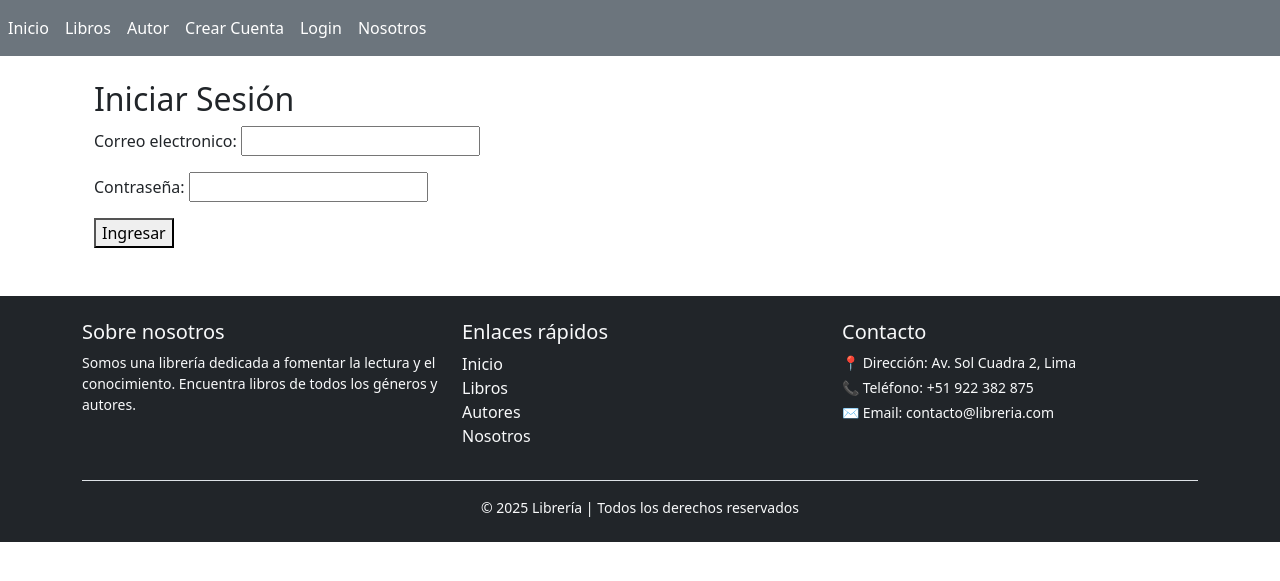
After one commit to BlazeShotS/Sistema-Libreria, a Django app: page /usuario/login in a window 1280 px wide. The commit adds this page. Shown: the top 581 px of the page. Run offline with Django 5.2, Linux system fonts and the light colour scheme.

Commit message:
feat: login para usuarios client y admin

```diff
--- a/templates/base.html
+++ b/templates/base.html
@@ -26,6 +26,7 @@
             <a class="nav-item nav-link active" href="{% url 'libreria:libros'%}">Libros </a>
             <a class="nav-item nav-link active" href="{% url 'libreria:ListarAutores'%}">Autor </a>
             <a class="nav-item nav-link active" href="{% url 'usuarios:crearUsuario'%}">Crear Cuenta </a>
+            <a class="nav-item nav-link active" href="{% url 'usuarios:login'%}">Login </a>
             <a class="nav-item nav-link active" href="{% url 'libreria:nosotros'%}">Nosotros </a>
         </div>
     </nav>
--- a/usuarios/forms.py
+++ b/usuarios/forms.py
@@ -5,3 +5,7 @@ class UsuarioForm(forms.ModelForm):
     class Meta:
         model = Usuario
         fields = '__all__' #Con esto le digo que el formulario , tendra todo los campos de la tabla Usuario
+
+class LoginForm(forms.Form): #En este caso no se crea desde la database o de un modelo , si no nosostros mismos personalizandolo en este caso para login
+    email = forms.EmailField(label="Correo electronico")
+    password = forms.CharField(widget=forms.PasswordInput, label="Contraseña")
--- a/usuarios/templates/usuarios/form.html
+++ b/usuarios/templates/usuarios/form.html
@@ -16,7 +16,7 @@
     {% endfor %}
 
     <div class="botones-formulario">
-        <input class="btn-enviar" type="submit" value="Enviar Información"/>
+        <input class="btn-enviar" type="submit" value="Registrarse"/>
         <a class="btn-volver" href="{% url 'libreria:inicio' %}">Volver</a> <!--ese href , inicio viene de urls.py de libreria, use namespace porque cuando tengo varias app no se sabra de donde viene esa ruta, por use namespace y cuando pongo la ruta , se agrega ese libreria para saber-->
     </div>
 </form>
--- /dev/null
+++ b/usuarios/templates/usuarios/login.html
@@ -0,0 +1,23 @@
+{% extends "base.html" %}
+
+{% block titulo %} Login {% endblock %}
+
+
+{% block contenido %}
+<div class="container">
+    <h2>Iniciar Sesión</h2>
+    <form method="post">
+        {% csrf_token %}
+        {{ form.as_p }}
+        <button type="submit">Ingresar</button>
+    </form>
+
+    {% if messages %}
+        <ul>
+            {% for message in messages %}
+                <li>{{ message }}</li>
+            {% endfor %}
+        </ul>
+    {% endif %}
+</div>
+{% endblock %}
--- a/usuarios/urls.py
+++ b/usuarios/urls.py
@@ -5,5 +5,5 @@ app_name = 'usuarios'
 
 urlpatterns = [
     path('usuario/crear', views.crearUsuario, name='crearUsuario'), #name='inicio' , ese inicio tengo que poner en mi href del html o ruta mejor dicho
-
+    path('usuario/login', views.loginUsuario, name='login'),
 ]
--- a/usuarios/views.py
+++ b/usuarios/views.py
@@ -1,6 +1,7 @@
 from django.shortcuts import render, redirect
+from django.contrib import messages
 from .models import Usuario
-from .forms import UsuarioForm
+from .forms import UsuarioForm, LoginForm
 
 
 
@@ -12,3 +13,31 @@ def crearUsuario(request):
         formularioUsuario.save()
         return redirect('libreria:inicio')
     return render(request, 'usuarios/crear.html',{'formularioUsuario':formularioUsuario})
+
+def loginUsuario(request):
+    form = LoginForm(request.POST or None)
+    if request.method == "POST" and form.is_valid():
+        email = form.cleaned_data['email']
+        password = form.cleaned_data['password']
+
+        try:
+            usuario = Usuario.objects.get(email=email)
+        except Usuario.DoesNotExist:
+            messages.error(request, "El usuario no existe")
+            return render(request, 'usuarios/login.html', {'form': form})
+
+        # Verificar la contraseña con el método del modelo
+        if usuario.check_password(password):
+            # Guardar sesión
+            request.session['usuario_id'] = usuario.id
+            request.session['usuario_nombre'] = usuario.nombre
+            request.session['usuario_rol'] = usuario.rol
+
+            if usuario.rol == 'ADMIN':
+                return redirect('libreria:ListarAutores')
+            else:
+                return redirect('libreria:libros')
+        else:
+            messages.error(request, "Contraseña incorrecta")
+
+    return render(request, 'usuarios/login.html', {'form': form})
```
